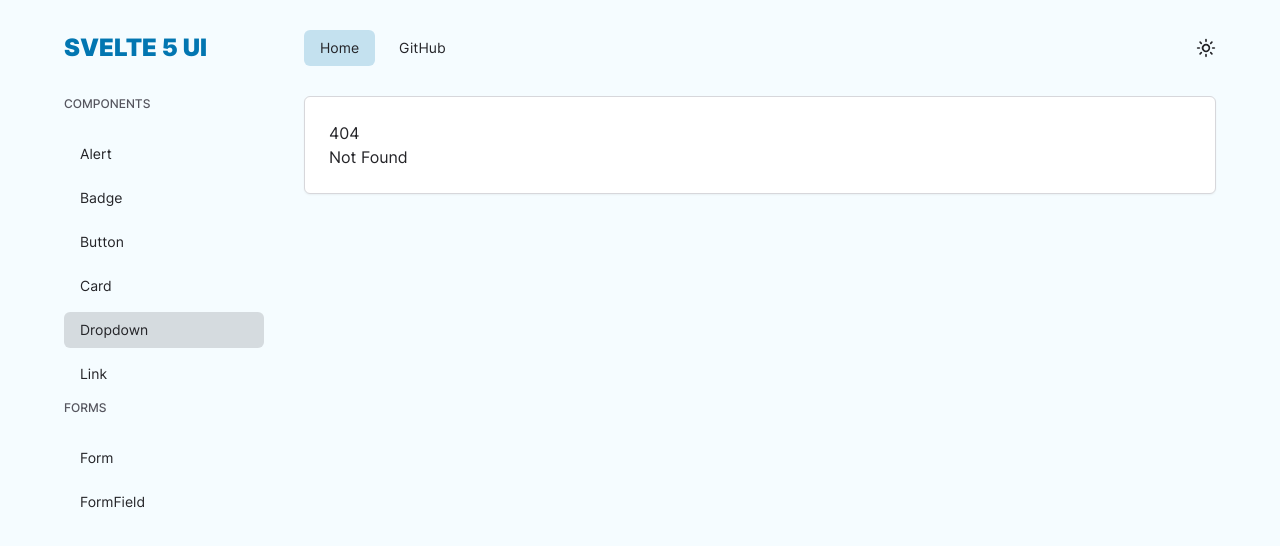
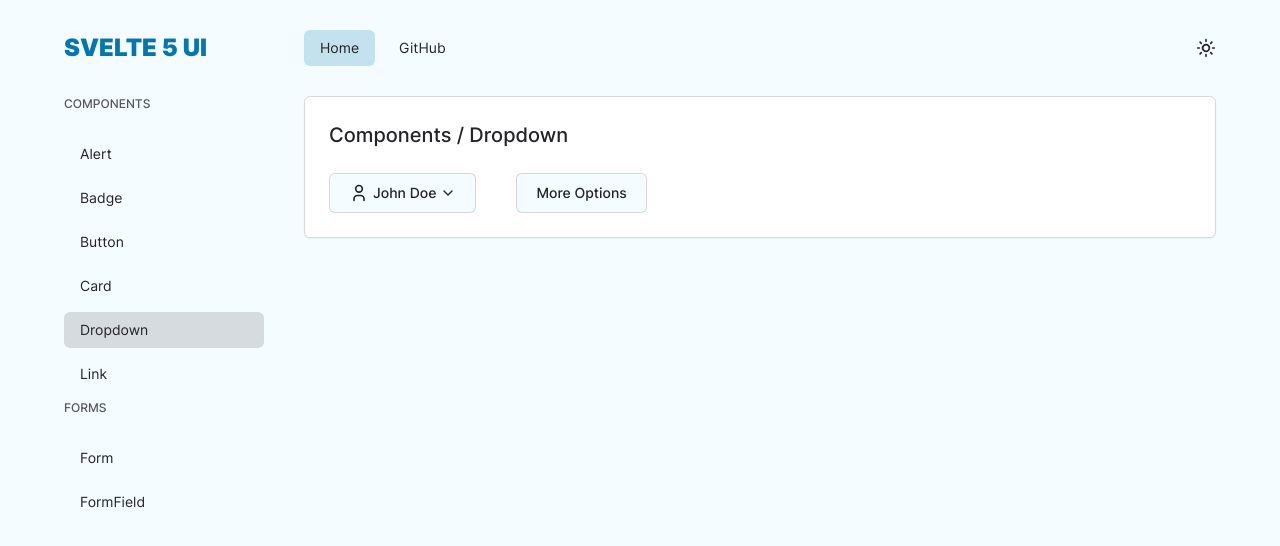
Before and after one commit to margusliinev/svelte5-ui-components, a SvelteKit app: page /home/dropdown in a window 1280 px wide. Before the commit this address had no page. Shown: the top 546 px of the page. Built offline with nearby package versions, Linux system fonts and the light colour scheme.

Commit message:
add dropdown

```diff
--- /dev/null
+++ b/src/components/dropdown/Dropdown.svelte
@@ -0,0 +1,21 @@
+<script lang="ts">
+    import type { HTMLAttributes } from 'svelte/elements';
+    import type { DropdownState } from './DropdownState.svelte';
+    import type { Snippet } from 'svelte';
+    import { CreateDropdownState } from './DropdownState.svelte';
+    import { setContext } from 'svelte';
+    import { twMerge } from 'tailwind-merge';
+
+    interface DropdownProps extends HTMLAttributes<HTMLDivElement> {
+        children: Snippet;
+    }
+
+    const dropdown = new CreateDropdownState({ open: false });
+    setContext<DropdownState>('dropdown', dropdown);
+
+    let { children, class: className, ...props }: DropdownProps = $props();
+
+    let dropdownStyles = 'relative';
+</script>
+
+<div {...props} class={twMerge(dropdownStyles, className)}>{@render children()}</div>
--- /dev/null
+++ b/src/components/dropdown/DropdownButton.svelte
@@ -0,0 +1,39 @@
+<script lang="ts">
+    import type { HTMLButtonAttributes } from 'svelte/elements';
+    import type { DropdownState } from './DropdownState.svelte';
+    import type { Snippet } from 'svelte';
+    import { getContext } from 'svelte';
+    import { twMerge } from 'tailwind-merge';
+    import { Icon } from '$components';
+
+    interface DropdownButtonProps extends HTMLButtonAttributes {
+        children: Snippet;
+        icon?: boolean;
+    }
+
+    const dropdown = getContext<DropdownState>('dropdown');
+
+    let { children, icon, class: className, ...props }: DropdownButtonProps = $props();
+
+    let dropdownButtonStyles =
+        'focus-visible:ring-foreground focus-visible:ring-offset-0 transition-none inline-flex items-center justify-center gap-1 capitalize rounded-md focus-visible:outline-none focus-visible:ring-2 h-10 px-5 text-sm ring-1 ring-border ring-inset bg-background font-medium';
+</script>
+
+<button
+    {...props}
+    class={twMerge(dropdownButtonStyles, className)}
+    aria-haspopup="menu"
+    aria-expanded={dropdown.open}
+    onclick={dropdown.handleClick}
+    onkeydown={dropdown.handleKeyDown}
+    onblur={dropdown.handleBlur}
+>
+    {@render children()}
+    {#if icon}
+        {#if dropdown.open}
+            <Icon name="chevron-up" size="xs" />
+        {:else}
+            <Icon name="chevron-down" size="xs" />
+        {/if}
+    {/if}
+</button>
--- /dev/null
+++ b/src/components/dropdown/DropdownItem.svelte
@@ -0,0 +1,16 @@
+<script lang="ts">
+    import type { HTMLAttributes } from 'svelte/elements';
+    import type { DropdownState } from './DropdownState.svelte';
+    import type { Snippet } from 'svelte';
+    import { getContext } from 'svelte';
+
+    interface DropdownItemProps extends HTMLAttributes<HTMLDivElement> {
+        children: Snippet;
+    }
+
+    const dropdown = getContext<DropdownState>('dropdown');
+
+    let { children, ...props }: DropdownItemProps = $props();
+</script>
+
+<div {...props} role="menuitem" tabindex={-1} onkeydown={dropdown.handleKeyDown}>{@render children()}</div>
--- /dev/null
+++ b/src/components/dropdown/DropdownMenu.svelte
@@ -0,0 +1,24 @@
+<script lang="ts">
+    import type { HTMLAttributes } from 'svelte/elements';
+    import type { DropdownState } from './DropdownState.svelte';
+    import type { Snippet } from 'svelte';
+    import { getContext } from 'svelte';
+    import { twMerge } from 'tailwind-merge';
+    import { fly } from 'svelte/transition';
+
+    interface DropdownMenuProps extends HTMLAttributes<HTMLDivElement> {
+        children: Snippet;
+    }
+
+    const dropdown = getContext<DropdownState>('dropdown');
+
+    let dropdownMenuStyles = 'grid absolute top-12 right-0 bg-background ring-1 ring-border ring-inset rounded-md z-50 w-max hover:overflow-hidden';
+
+    let { children, class: className, ...props }: DropdownMenuProps = $props();
+</script>
+
+{#if dropdown.open}
+    <div {...props} class={twMerge(dropdownMenuStyles, className)} role="menu" transition:fly|local={{ duration: 100 }} onfocusout={dropdown.handleBlur}>
+        {@render children()}
+    </div>
+{/if}
--- /dev/null
+++ b/src/components/dropdown/DropdownState.svelte.ts
@@ -0,0 +1,66 @@
+export type DropdownState = {
+    open: boolean;
+    handleClick?: () => void;
+    handleKeyDown?: (event: KeyboardEvent) => void;
+    handleBlur?: (event: FocusEvent) => void;
+    focusOnLastChild?: (element: HTMLElement | null) => void;
+    isMenuitem?: (element: HTMLElement | null) => boolean;
+};
+
+export class CreateDropdownState {
+    open = $state(false);
+
+    constructor(initial: DropdownState) {
+        this.open = initial.open;
+    }
+
+    handleClick = () => {
+        this.open = !this.open;
+    };
+    handleBlur = (event: FocusEvent) => {
+        const element = event?.relatedTarget as HTMLElement;
+        if (this.open && !element?.closest('[role="menu"]')) this.open = false;
+    };
+    handleKeyDown = (e: KeyboardEvent) => {
+        if (this.open && e.key === 'Escape') this.open = false;
+
+        const element = e.currentTarget as HTMLElement;
+        const parentElement = element?.parentElement as HTMLElement;
+        const nextElement = element?.nextElementSibling as HTMLElement;
+        const previousElement = element?.previousElementSibling as HTMLElement;
+        const nextElementChild = nextElement?.firstElementChild as HTMLElement;
+        const parentElementSibling = parentElement?.previousElementSibling as HTMLElement;
+
+        const isArrowUp = e.key === 'ArrowUp';
+        const isArrowDown = e.key === 'ArrowDown';
+        const isArrowLeft = e.key === 'ArrowLeft';
+        const isArrowRight = e.key === 'ArrowRight';
+
+        if (isArrowUp || isArrowLeft) {
+            if (this.isMenuitem(previousElement)) {
+                this.focusOnLastChild(previousElement);
+            } else if (parentElementSibling?.getAttribute('aria-haspopup') === 'menu') {
+                parentElementSibling?.focus();
+            }
+        } else if (isArrowDown || isArrowRight) {
+            if (this.isMenuitem(nextElement)) {
+                this.focusOnLastChild(nextElement);
+            } else if (this.isMenuitem(nextElementChild)) {
+                this.focusOnLastChild(nextElementChild);
+            }
+        }
+    };
+    focusOnLastChild = (element: HTMLElement | null) => {
+        let currentElement: HTMLElement | null = element;
+        while (currentElement) {
+            const lastChild = currentElement.lastElementChild as HTMLElement;
+            if (!lastChild) {
+                return currentElement.focus();
+            }
+            currentElement = lastChild instanceof HTMLElement ? lastChild : null;
+        }
+    };
+    isMenuitem = (element: HTMLElement | null): boolean => {
+        return element?.getAttribute('role') === 'menuitem';
+    };
+}
--- a/src/components/index.ts
+++ b/src/components/index.ts
@@ -11,5 +11,9 @@ import Label from './Label.svelte';
 import Icon from './Icon.svelte';
 import Link from './Link.svelte';
 import ThemeSwitch from './ThemeSwitch.svelte';
+import Dropdown from './dropdown/Dropdown.svelte';
+import DropdownButton from './dropdown/DropdownButton.svelte';
+import DropdownMenu from './dropdown/DropdownMenu.svelte';
+import DropdownItem from './dropdown/DropdownItem.svelte';
 
-export { Alert, Badge, Button, ButtonSpinner, Card, Form, FormField, Input, InputError, Label, Icon, Link, ThemeSwitch };
+export { Alert, Badge, Button, ButtonSpinner, Card, Form, FormField, Input, InputError, Label, Icon, Link, ThemeSwitch, Dropdown, DropdownButton, DropdownMenu, DropdownItem };
--- /dev/null
+++ b/src/routes/home/+layout.svelte
@@ -0,0 +1,6 @@
+<script lang="ts">
+    let { children, data } = $props();
+</script>
+
+<h1 class="mb-6 text-xl font-medium capitalize">Components / {`${data.route?.split('/')[2]}`}</h1>
+{@render children()}
--- /dev/null
+++ b/src/routes/home/dropdown/+page.svelte
@@ -0,0 +1,23 @@
+<script lang="ts">
+    import { Dropdown, DropdownButton, DropdownMenu, DropdownItem, Icon, Link, Button, Form } from '$components';
+</script>
+
+<div class="flex flex-wrap items-center gap-10">
+    <Dropdown>
+        <DropdownButton icon><Icon name="user" size="sm" /><span>John Doe</span></DropdownButton>
+        <DropdownMenu>
+            <DropdownItem><Link href="#" size="sm" class="flex justify-start rounded-none hover:bg-foreground/10">Your account</Link></DropdownItem>
+            <DropdownItem><Link href="#" size="sm" class="flex justify-start rounded-none hover:bg-foreground/10">Settings</Link></DropdownItem>
+            <DropdownItem><Form><Button style="plain" size="sm" class="flex justify-start rounded-none hover:bg-foreground/10">Logout</Button></Form></DropdownItem>
+        </DropdownMenu>
+    </Dropdown>
+    <Dropdown>
+        <DropdownButton>More Options</DropdownButton>
+        <DropdownMenu class="grid-cols-2">
+            <DropdownItem><Link href="#" size="sm" class="flex justify-start rounded-none hover:bg-foreground/10">Pricing</Link></DropdownItem>
+            <DropdownItem><Link href="#" size="sm" class="flex justify-start rounded-none hover:bg-foreground/10">About</Link></DropdownItem>
+            <DropdownItem><Link href="#" size="sm" class="flex justify-start rounded-none hover:bg-foreground/10">Privacy</Link></DropdownItem>
+            <DropdownItem><Link href="#" size="sm" class="flex justify-start rounded-none hover:bg-foreground/10">Security</Link></DropdownItem>
+        </DropdownMenu>
+    </Dropdown>
+</div>
```
